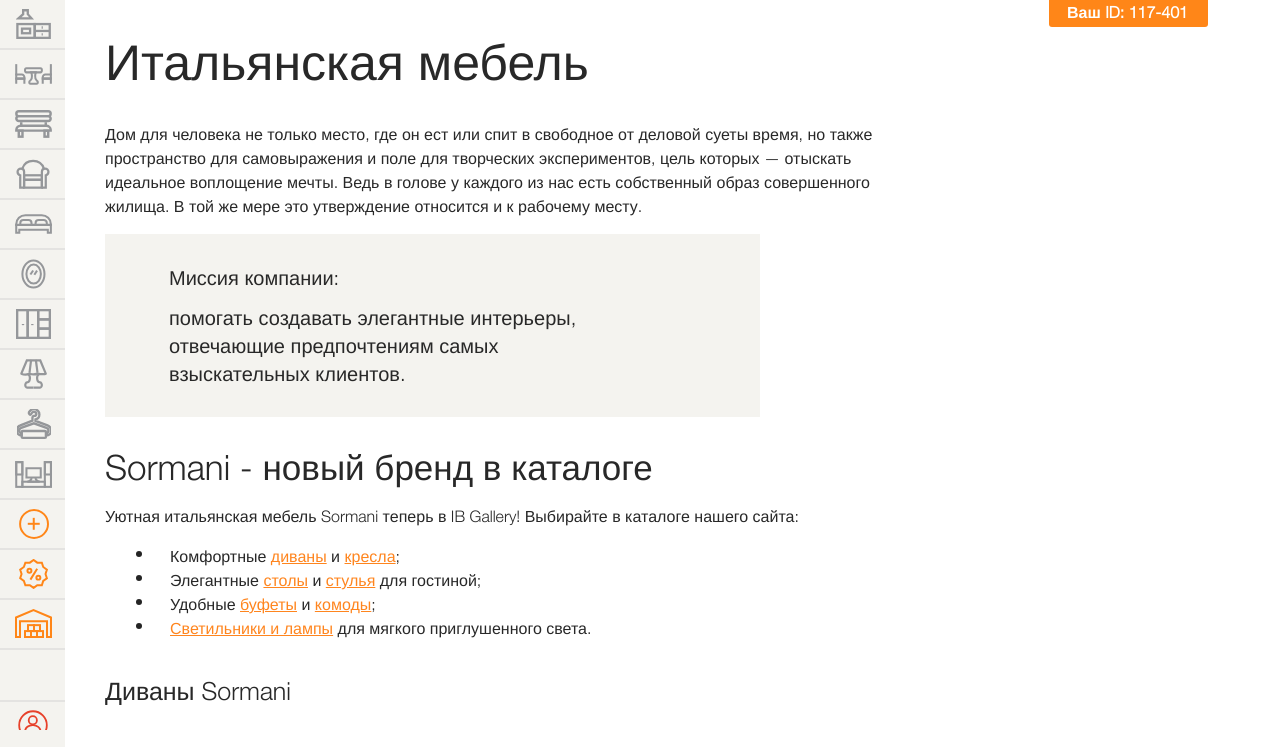
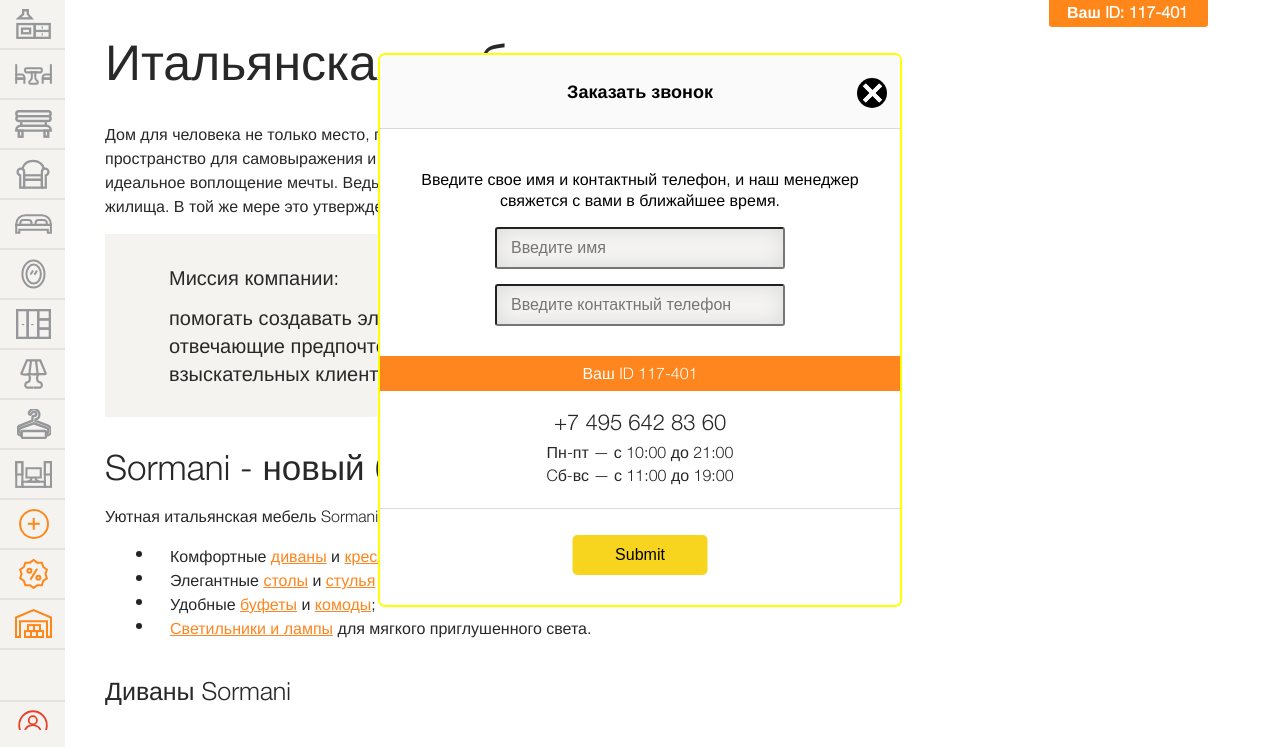
Before and after one commit to greencityarcher/ibgallery, a web app: file index.html in a window 1280 px wide. Shown: the part 70-817 px from the top of the page. Run offline with its HTML, style and script files only (its server is not run), Linux system fonts and the light colour scheme; some web fonts are replaced.

Commit message:
Стилизовано модальное окно на заказ звонка

```diff
--- a/css/style.css
+++ b/css/style.css
@@ -72,13 +72,14 @@
   overflow: hidden; }
 
 .overlay {
+  display: none;
   position: fixed;
   top: 0;
   left: 0;
   bottom: 0;
   width: 100%;
   background-color: rgba(0, 0, 0, 0.2);
-  z-index: 35; }
+  z-index: 500; }
 
 .all-page {
   margin: 0;
@@ -985,6 +986,123 @@
 
 .wide-only {
   display: none; }
+
+.call-modal {
+  position: fixed;
+  width: 100%;
+  top: 0;
+  bottom: 0;
+  left: 0;
+  background-color: white;
+  outline: 2px solid yellow;
+  z-index: 1000;
+  overflow: hidden; }
+
+.call-modal__wrap {
+  background-color: white;
+  position: relative; }
+
+.call-modal__close {
+  position: absolute;
+  top: 25px;
+  right: 23px;
+  width: 21px;
+  height: 21px; }
+  .call-modal__close::before, .call-modal__close::after {
+    content: "";
+    position: absolute;
+    width: 30px;
+    height: 2px;
+    background-color: #000000;
+    border: 1px solid #000000;
+    -webkit-box-sizing: border-box;
+            box-sizing: border-box;
+    top: 10px;
+    right: -5px; }
+  .call-modal__close::before {
+    -webkit-transform: rotate(45deg);
+        -ms-transform: rotate(45deg);
+            transform: rotate(45deg); }
+  .call-modal__close::after {
+    -webkit-transform: rotate(-45deg);
+        -ms-transform: rotate(-45deg);
+            transform: rotate(-45deg); }
+
+.call-modal__header {
+  font-size: 18px;
+  line-height: 73px;
+  text-align: center;
+  font-weight: 600;
+  background-color: white;
+  border-bottom: 1px solid #dadada;
+  margin-top: 0; }
+
+.call-modal__description {
+  display: none; }
+
+.call-modal__text-input {
+  width: 290px;
+  height: 42px;
+  -webkit-box-sizing: border-box;
+          box-sizing: border-box;
+  margin-top: 15px;
+  margin-left: auto;
+  margin-right: auto;
+  display: block;
+  outline: none;
+  font-size: 16px;
+  line-height: 40px;
+  padding: 0 14px;
+  background-color: #f5f4f3;
+  border-radius: 3px;
+  -webkit-box-shadow: inset 0px 0px 20px 0px #dadada;
+          box-shadow: inset 0px 0px 20px 0px #dadada; }
+
+.call-modal__submit {
+  width: 114px;
+  height: 40px;
+  display: block;
+  font-size: 16px;
+  background-color: #f7d41e;
+  outline: none;
+  -webkit-box-shadow: none;
+          box-shadow: none;
+  border: none;
+  border-radius: 5px;
+  margin-top: 29px;
+  margin-left: auto;
+  margin-right: auto; }
+
+.call-modal__user-id {
+  display: block;
+  -webkit-box-sizing: border-box;
+          box-sizing: border-box;
+  height: 35px;
+  margin-top: 30px;
+  width: 100%;
+  background-color: #ff851e;
+  line-height: 35px;
+  color: white;
+  text-align: center; }
+
+.call-modal__phone {
+  font-size: 22px;
+  display: block;
+  line-height: 22px;
+  padding-top: 20px;
+  color: #282828;
+  text-align: center;
+  background-color: #f4f3ef; }
+
+.call-modal__work-hours {
+  display: block;
+  padding-top: 8px;
+  font-size: 16px;
+  line-height: 23px;
+  color: #282828;
+  text-align: center;
+  background-color: #f4f3ef;
+  padding-bottom: 21px; }
 
 @media (min-width: 980px) {
   .grid__sidebar {
@@ -1740,7 +1858,69 @@
   .mobile-only {
     display: none; }
   .wide-only {
-    display: block; } }
+    display: block; }
+  .call-modal {
+    position: fixed;
+    left: 50%;
+    top: 50%;
+    bottom: auto;
+    -webkit-transform: translate(-50%, -50%);
+        -ms-transform: translate(-50%, -50%);
+            transform: translate(-50%, -50%);
+    width: 520px;
+    border-radius: 5px; }
+  .call-modal__wrap {
+    padding-bottom: 96px; }
+  .call-modal__wrap::after {
+    content: "";
+    display: block;
+    border-top: 1px solid #dadada; }
+  .call-modal__close {
+    border-radius: 50%;
+    width: 30px;
+    height: 30px;
+    background-color: #000000;
+    top: 23px;
+    right: 13px; }
+    .call-modal__close::before, .call-modal__close::after {
+      background-color: #ffffff;
+      border: 2px solid #ffffff;
+      -webkit-box-sizing: border-box;
+              box-sizing: border-box;
+      top: 13px;
+      right: 3px;
+      width: 23px; }
+    .call-modal__close::before {
+      -webkit-transform: rotate(45deg);
+          -ms-transform: rotate(45deg);
+              transform: rotate(45deg); }
+    .call-modal__close::after {
+      -webkit-transform: rotate(-45deg);
+          -ms-transform: rotate(-45deg);
+              transform: rotate(-45deg); }
+  .call-modal__header {
+    font-weight: 900;
+    background-color: #fbfafb; }
+  .call-modal__description {
+    display: block;
+    margin-top: 40px;
+    padding: 0 40px;
+    font-size: 16px;
+    line-height: 21px;
+    text-align: center; }
+  .call-modal__submit {
+    position: absolute;
+    bottom: 30px;
+    left: 50%;
+    -webkit-transform: translateX(-50%);
+        -ms-transform: translateX(-50%);
+            transform: translateX(-50%);
+    width: 135px;
+    height: 40px; }
+  .call-modal__phone {
+    background-color: white; }
+  .call-modal__work-hours {
+    background-color: white; } }
 
 @media (min-width: 1200px) {
   .page-header__wrapper {
--- a/index.html
+++ b/index.html
@@ -1509,6 +1509,29 @@
   <script src="js/main-search.js"></script>
   <script src="js/main-menu-tablet.js"></script>
   <script src="js/fading-content.js"></script>
+  <section class="call-modal">
+    <div class="call-modal__wrap">
+      <div class="call-modal__close"></div>
+    <h2 class="call-modal__header">Заказать звонок</h2>
+    <p class="call-modal__description">Введите свое имя и контактный телефон, и наш менеджер свяжется с вами в ближайшее время.</p>
+    <form class="call-modal__user-data" action="#" method="get">
+      <input class="call-modal__text-input" type="text" placeholder="Введите имя" name="username">
+      <input class="call-modal__text-input" type="tel" placeholder="Введите контактный телефон" name="phone">
+      <input class="call-modal__submit" type="submit">
+    </form>
+      <div class="call-modal__user-id">Ваш ID 117-401</div>
+        <div class="call-modal__phone">+7 495 642 83 60</div>
+        <div class="call-modal__work-hours">
+        Пн-пт — с 10:00 до 21:00<br>
+        Cб-вс — с 11:00 до 19:00
+      </div>
+    </div>
+  </section>
+  <div class="overlay"></div>
+
+
+
+
 </body>
 
 </html>
--- /dev/null
+++ b/sass/blocks/call-modal.scss
@@ -0,0 +1,213 @@
+.call-modal{
+  position: fixed;
+  width: 100%;
+  top:0;
+  bottom: 0;
+  left:0;
+  background-color: white;
+  outline: 2px solid yellow;
+z-index: 1000;
+overflow: hidden;
+}
+.call-modal__wrap{
+  background-color: white;
+  position: relative;
+}
+
+.call-modal__close{
+  position: absolute;
+  top: 25px;
+  right: 23px;
+  width: 21px;
+  height: 21px;
+
+  &::before, &::after{
+    content:"";
+    position: absolute;
+    width: 30px;
+    height: 2px;
+    background-color: #000000;
+    border: 1px solid #000000;
+    box-sizing: border-box;
+    top:10px;
+    right: -5px;
+  }
+  &::before{
+    transform: rotate(45deg);
+  }
+  &::after{
+    transform: rotate(-45deg);
+  }
+
+}
+
+.call-modal__header{
+  font-size: 18px;
+  line-height: 73px;
+  text-align: center;
+  font-weight: 600;
+  background-color:white;
+  border-bottom: 1px solid #dadada;
+  margin-top: 0;
+}
+
+.call-modal__description{
+  display: none;
+}
+
+.call-modal__text-input{
+
+  width: 290px;
+  height: 42px;
+  box-sizing: border-box;
+  margin-top: 15px;
+  margin-left: auto;
+  margin-right: auto;
+  display: block;
+
+
+  outline: none;
+  font-size: 16px;
+  line-height: 40px;
+  padding: 0 14px;
+  background-color: #f5f4f3;
+  border-radius: 3px;
+  box-shadow: inset 0px 0px 20px 0px rgba(218,218,218,1);
+
+}
+
+.call-modal__submit{
+    width: 114px;
+    height: 40px;
+    display: block;
+
+    font-size: 16px;
+    background-color: #f7d41e;
+    outline: none;
+    box-shadow: none;
+    border: none;
+    border-radius: 5px;
+    margin-top: 29px;
+    margin-left: auto;
+    margin-right: auto;
+}
+
+.call-modal__user-id{
+  display: block;
+  box-sizing: border-box;
+  height: 35px;
+  margin-top: 30px;
+  width: 100%;
+  background-color: #ff851e;
+  line-height: 35px;
+  color: white;
+  text-align: center;
+}
+
+.call-modal__phone{
+  font-size: 22px;
+  display: block;
+  line-height: 22px;
+  padding-top: 20px;
+  color:#282828;
+  text-align: center;
+  background-color: #f4f3ef;
+}
+
+.call-modal__work-hours{
+  display: block;
+  padding-top: 8px;
+  font-size: 16px;
+  line-height: 23px;
+  color: #282828;
+  text-align: center;
+  background-color: #f4f3ef;
+  padding-bottom: 21px;
+}
+
+@media #{$tablet-width}{
+  .call-modal{
+    position: fixed;
+    left:50%;
+    top: 50%;
+    bottom: auto;
+    transform: translate(-50%, -50%);
+
+    width: 520px;
+    border-radius: 5px;
+  }
+.call-modal__wrap{
+padding-bottom: 96px;
+
+}
+.call-modal__wrap::after{
+  content:"";
+  display: block;
+  border-top: 1px solid #dadada;
+
+}
+
+.call-modal__close{
+  border-radius: 50%;
+  width: 30px;
+  height: 30px;
+  background-color: #000000;
+  top: 23px;
+  right:13px;
+
+  &::before, &::after{
+    background-color: #ffffff;
+    border: 2px solid #ffffff;
+    box-sizing: border-box;
+    top:13px;
+    right: 3px;
+    width: 23px;
+  }
+  &::before{
+    transform: rotate(45deg);
+  }
+  &::after{
+    transform: rotate(-45deg);
+  }
+
+}
+
+
+
+  .call-modal__header{
+    font-weight: 900;
+    background-color:#fbfafb;
+  }
+
+  .call-modal__description{
+    display: block;
+    margin-top: 40px;
+    padding: 0 40px;
+
+    font-size: 16px;
+    line-height: 21px;
+    text-align: center;
+  }
+
+
+  .call-modal__submit{
+    position: absolute;
+    bottom: 30px;
+    left: 50%;
+    transform: translateX(-50%);
+      width: 135px;
+      height: 40px;
+  }
+
+  .call-modal__phone{
+    background-color: white;
+  }
+
+  .call-modal__work-hours{
+    background-color: white;
+  }
+
+
+
+
+}
--- a/sass/blocks/overlay.scss
+++ b/sass/blocks/overlay.scss
@@ -1,4 +1,5 @@
 .overlay {
+  display: none;
   position: fixed;
   top: 0;
   left: 0;
@@ -6,5 +7,5 @@
 
   width: 100%;
   background-color: rgba(0,0,0,0.2);
-  z-index: 35;
+  z-index: 500;
 }
--- a/sass/style.scss
+++ b/sass/style.scss
@@ -25,3 +25,4 @@
 @import "blocks/hidden.scss";
 @import "blocks/mobile-only.scss";
 @import "blocks/wide-only.scss";
+@import "blocks/call-modal.scss";
```
